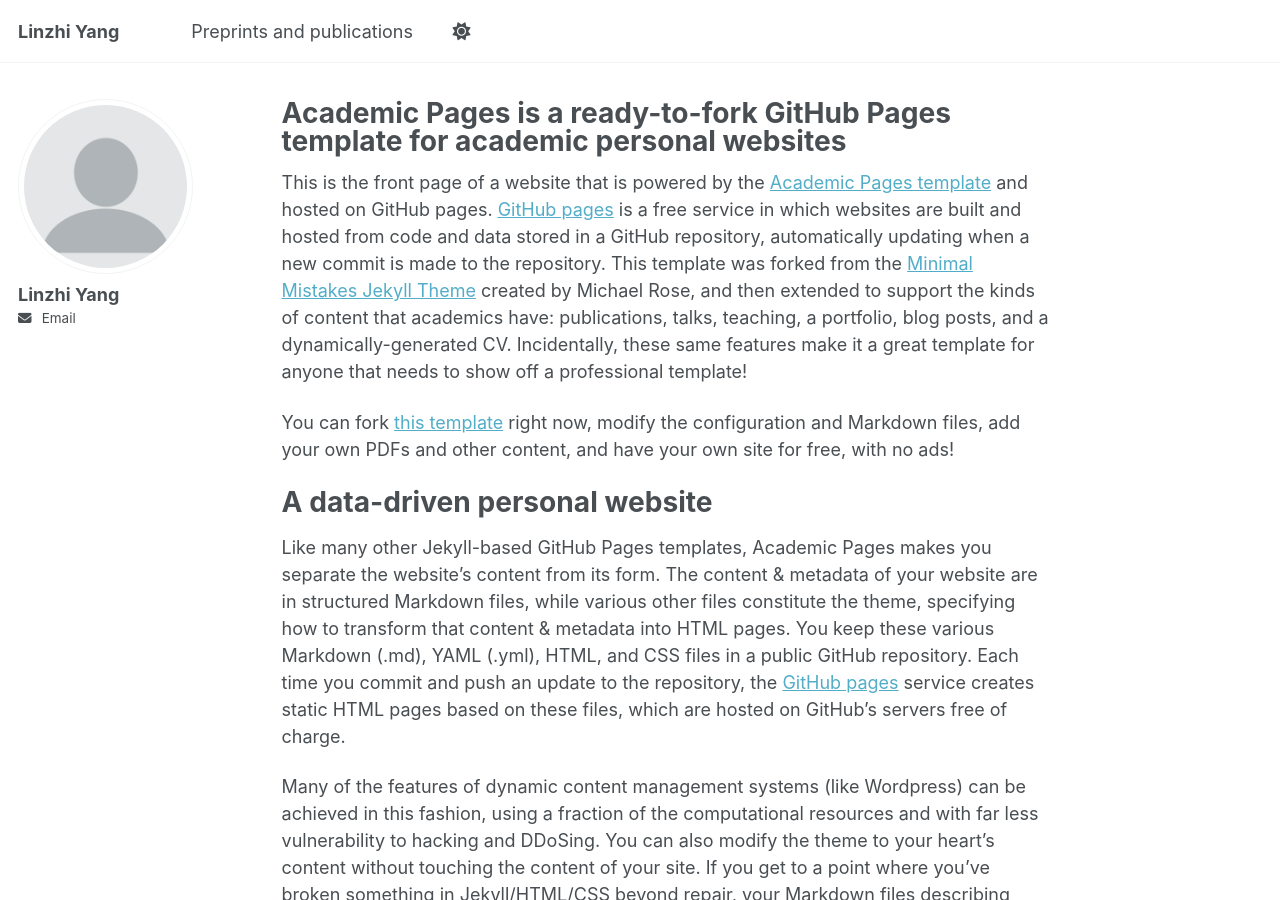
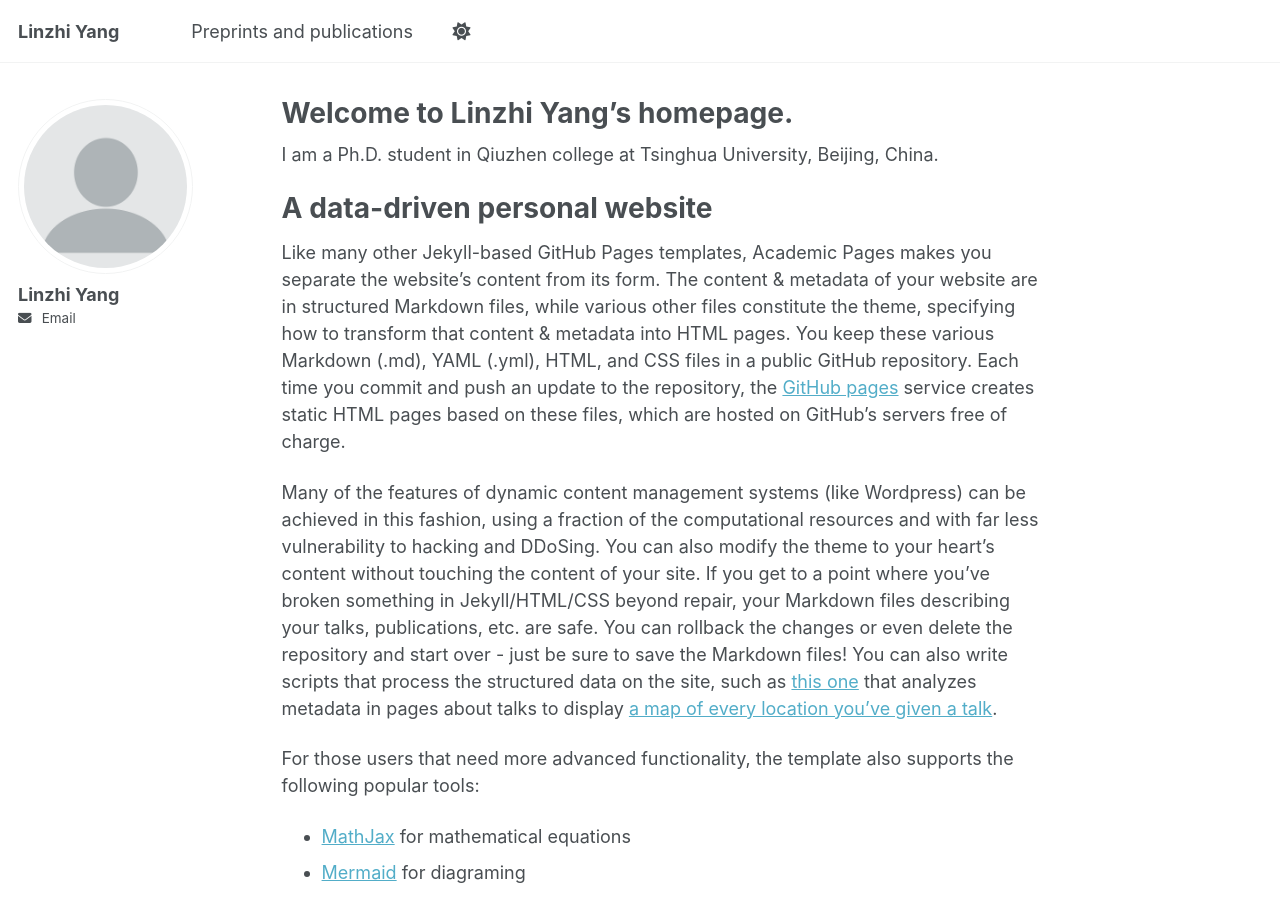
Before and after one commit to linzhi-yang/linzhi-yang.github.io, a Jekyll site: the page built from _pages/about.md, in a window 1280 px wide and 900 px high. Built offline with Jekyll 4.4.1, drawn with Linux system fonts in a browser that asks for light colours; a script bundle is joined from its source files by our own code; library files that are not in the unit come from our copies.

Commit message:
Update about.md

```diff
--- a/_pages/about.md
+++ b/_pages/about.md
@@ -1,15 +1,13 @@
 ---
 permalink: /
-title: "Academic Pages is a ready-to-fork GitHub Pages template for academic personal websites"
+title: "Welcome to Linzhi Yang's homepage."
 author_profile: true
 redirect_from:
   - /about/
   - /about.html
 ---
 
-This is the front page of a website that is powered by the [Academic Pages template](https://github.com/academicpages/academicpages.github.io) and hosted on GitHub pages. [GitHub pages](https://pages.github.com) is a free service in which websites are built and hosted from code and data stored in a GitHub repository, automatically updating when a new commit is made to the repository. This template was forked from the [Minimal Mistakes Jekyll Theme](https://mmistakes.github.io/minimal-mistakes/) created by Michael Rose, and then extended to support the kinds of content that academics have: publications, talks, teaching, a portfolio, blog posts, and a dynamically-generated CV. Incidentally, these same features make it a great template for anyone that needs to show off a professional template!
-
- You can fork [this template](https://github.com/academicpages/academicpages.github.io) right now, modify the configuration and Markdown files, add your own PDFs and other content, and have your own site for free, with no ads!
+I am a Ph.D. student in Qiuzhen college at Tsinghua University, Beijing, China.
 
 A data-driven personal website
 ======
```
